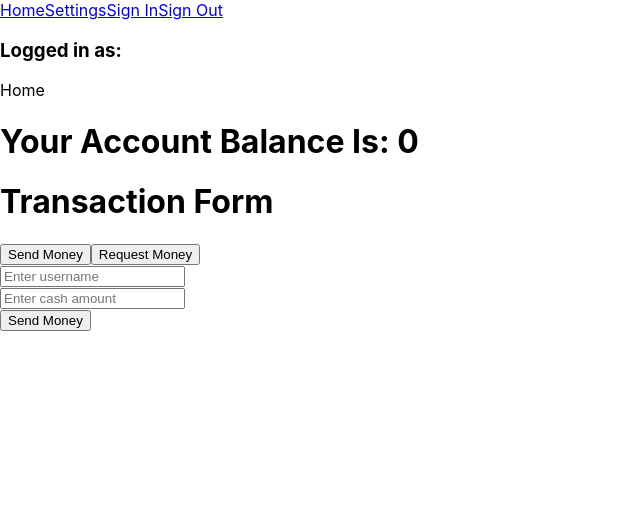
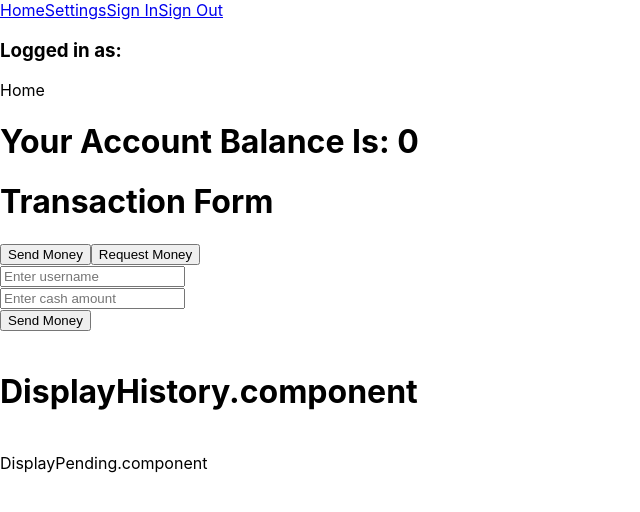
Before and after one commit to RamiLorca/cash-pal, a React (Create React App) app in the folder cash-pal/: page / in a window 1280 px wide. Shown: the top 512 px of the page, without its empty margins (0-640 px from the left). Built offline with nearby package versions, Linux system fonts and the light colour scheme.

Commit message:
replaced Transaction with Transfer component; added function to TransactionForm to create object in store; added function to Display History that displays user's current transfers in the store array

```diff
--- a/cash-pal/src/components/home components/DisplayHistory.component.tsx
+++ b/cash-pal/src/components/home components/DisplayHistory.component.tsx
@@ -1,9 +1,24 @@
-import React from "react";
+import { useSelector } from "react-redux";
+import { RootState } from "../../store";
+import Transfer from "./Transfer.component";
 
 const DisplayHistory = () => {
+
+  const transfers = useSelector((state: RootState) => state.transfer.transfers);
+
     return (
-      <div>DisplayHistory.component</div>
-    )
-  }
+      <div>
+        <h1>DisplayHistory.component</h1>
+        {transfers.map((transfer) => (
+          <Transfer
+            key={transfer.transfer_id}
+            sender={transfer.sender_username}
+            receiver={transfer.receiver_username}
+            amount={transfer.amount}
+          />
+        ))}
+      </div>
+    );
+};
 
-  export default DisplayHistory;
+export default DisplayHistory;
--- a/cash-pal/src/components/home components/DisplayUsername.component.tsx
+++ b/cash-pal/src/components/home components/DisplayUsername.component.tsx
@@ -5,7 +5,7 @@ const DisplayUsername = () => {
 
   const { account } = useSelector ((state: RootState) => ({
     account: state.account
-  }))
+  }));
 
   return (
     <div>
--- a/cash-pal/src/components/home components/TransactionForm.component.tsx
+++ b/cash-pal/src/components/home components/TransactionForm.component.tsx
@@ -1,16 +1,33 @@
-import React, { useState } from "react";
+import React, { useState, useEffect } from "react";
 import { transactionRequest } from "../../utilities/TransferUtils";
-import { useSelector } from "react-redux";
 import { RootState } from "../../store";
 import { fetchOtherUserId } from "../../utilities/UserUtils";
+import { useSelector, useDispatch } from "react-redux";
+import {
+  addTransfer,
+  setReceiverUsername,
+  setSenderUsername,
+  setAmount
+} from "../../features/transfer";
 
 const TransactionForm = () => {
+
+  const dispatch = useDispatch();
+
+  const { transfer } = useSelector((state: RootState) => ({
+    transfer: state.transfer,
+  }));
+
   const { account_id } = useSelector((state: RootState) => ({
     account_id: state.account.account_id,
   }));
 
+  const { account } = useSelector ((state: RootState) => ({
+    account: state.account
+  }));
+
   const [activeButton, setActiveButton] = useState("Send Money");
-  const [amount, setAmount] = useState(0.0);
+  const [currentAmount, setCurrentAmount] = useState(0.0);
   const [otherUsername, setOtherUsername] = useState("");
 
   const handleButtonClick = (buttonType: string) => {
@@ -22,11 +39,23 @@ const TransactionForm = () => {
     const amountInput = document.getElementById("amount-input") as HTMLInputElement;
 
     setOtherUsername("");
-    setAmount(0.0);
+    setCurrentAmount(0.0);
 
     usernameInput.value = "";
     amountInput.value = "";
   };
+
+  const createTransfer = (senderId: string, receiverId: string, amount: number) => {
+
+    dispatch(setSenderUsername(senderId));
+    dispatch(setReceiverUsername(receiverId));
+    dispatch(setAmount(amount));
+    dispatch(addTransfer());
+  };
+
+  useEffect(() => {
+    console.log("Current transfers in store: ", transfer.transfers);
+  }, [transfer]);
 
   const handleSubmit = async (event: React.FormEvent<HTMLFormElement>) => {
 
@@ -39,10 +68,14 @@ const TransactionForm = () => {
         const response = await transactionRequest(
           account_id,
           otherUserId,
-          amount
+          currentAmount
         );
         console.log(response);
+
         console.log("Sending money...");
+
+        createTransfer(account.username, otherUsername, currentAmount);
+
         resetForm();
       } catch (error) {
         console.error(error);
@@ -52,10 +85,14 @@ const TransactionForm = () => {
         const response = await transactionRequest(
           otherUserId,
           account_id,
-          amount
+          currentAmount
         );
         console.log(response);
+
         console.log("Requesting money...");
+
+        createTransfer(otherUsername, account.username, currentAmount);
+
         resetForm();
       } catch (error) {
         console.error(error);
@@ -96,7 +133,7 @@ const TransactionForm = () => {
           step="0.01"
           placeholder="Enter cash amount"
           onChange={(event) => {
-            setAmount(event.target.valueAsNumber);
+            setCurrentAmount(event.target.valueAsNumber);
           }}
         />
 
--- /dev/null
+++ b/cash-pal/src/components/home components/Transfer.component.tsx
@@ -0,0 +1,20 @@
+
+type TransferProps = {
+  sender: string;
+  receiver: string;
+  amount: number;
+};
+
+const Transfer = ({sender, receiver, amount}: TransferProps) => {
+
+    return (
+      <div>
+        <h2>Transfer Details</h2>
+        <p>Sender: {sender}</p>
+        <p>Receiver: {receiver}</p>
+        <p>Amount: {amount}</p>
+      </div>
+    )
+};
+
+export default Transfer;
--- a/cash-pal/src/components/sign in components/SignInForm.component.tsx
+++ b/cash-pal/src/components/sign in components/SignInForm.component.tsx
@@ -1,7 +1,7 @@
 import React, { useState } from 'react';
 import { fetchSignInDetails } from '../../utilities/UserUtils';
 import {
-  setAccountBalance,
+  // setAccountBalance,
   setActivated,
   setAuthorities,
   setAccountId,
@@ -10,7 +10,7 @@ import {
 import { useSelector, useDispatch } from "react-redux";
 import type { RootState } from "../../store";
 
-function SignInForm() {
+const SignInForm = () => {
 
   const dispatch = useDispatch();
 
@@ -18,8 +18,8 @@ function SignInForm() {
     account: state.account,
   }));
 
-  const accountId = useSelector((state: RootState) => state.account.account_id);
-  const { token } = useSelector((state: RootState) => state.account);
+  // const accountId = useSelector((state: RootState) => state.account.account_id);
+  // const { token } = useSelector((state: RootState) => state.account);
 
   const [username, setUsername] = useState("");
   const [password, setPassword] = useState("");
--- a/cash-pal/src/features/transfer.tsx
+++ b/cash-pal/src/features/transfer.tsx
@@ -5,11 +5,11 @@ export interface Transfer {
     transfer_id: number;
     transfer_status: string;
     sender_id: number;
+    sender_username: string;
     receiver_id: number;
+    receiver_username: string;
     time_sent: Date | null;
 }
-
-
 
 export interface TransferState {
     transfer: Transfer,
@@ -22,7 +22,9 @@ const initialStateValue: TransferState = {
         transfer_id: 0,
         transfer_status: '',
         sender_id: 0,
+        sender_username: '',
         receiver_id: 0,
+        receiver_username: '',
         time_sent: null
     },
     transfers: []
@@ -39,7 +41,9 @@ export const transferSlice = createSlice({
                 transfer_id: 0,
                 transfer_status: '',
                 sender_id: 0,
+                sender_username: '',
                 receiver_id: 0,
+                receiver_username: '',
                 time_sent: null
             };
         },
@@ -59,9 +63,17 @@ export const transferSlice = createSlice({
             if(state.transfer)
                 state.transfer.sender_id = action.payload;
         },
+        setSenderUsername: (state, action: PayloadAction<string>) => {
+            if(state.transfer)
+                state.transfer.sender_username = action.payload;
+        },
         setReceiverId: (state, action: PayloadAction<number>) => {
             if(state.transfer)
                 state.transfer.receiver_id = action.payload;
+        },
+        setReceiverUsername: (state, action: PayloadAction<string>) => {
+            if(state.transfer)
+                state.transfer.receiver_username = action.payload;
         },
         setTimeSent: (state, action: PayloadAction<Date>) => {
             if(state.transfer)
@@ -75,7 +87,9 @@ export const {
     setTransferId,
     setTransferStatus,
     setSenderId,
+    setSenderUsername,
     setReceiverId,
+    setReceiverUsername,
     setTimeSent,
     addTransfer
 } = transferSlice.actions;
--- a/cash-pal/src/router/Home.component.tsx
+++ b/cash-pal/src/router/Home.component.tsx
@@ -1,6 +1,8 @@
 import { Outlet } from "react-router-dom";
 import DisplayBalance from "../components/home components/DisplayBalance.component";
 import TransactionForm from "../components/home components/TransactionForm.component";
+import DisplayHistory from "../components/home components/DisplayHistory.component";
+import DisplayPending from "../components/home components/DisplayPending.component";
 
 const Home = () => {
   return (
@@ -9,6 +11,10 @@ const Home = () => {
       <div>Home</div>
       <DisplayBalance />
       <TransactionForm />
+      <br />
+      <DisplayHistory />
+      <br />
+      <DisplayPending />
     </>
   )
 }
```
Also changed, not shown: cash-pal/src/components/home components/Transaction.component.tsx (deleted, +0 -9 lines).
